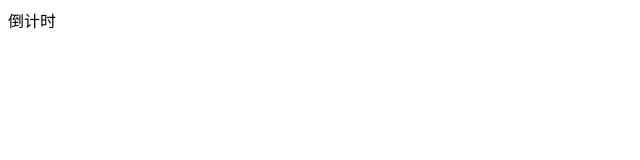
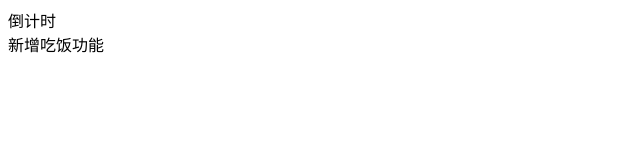
Before and after one commit to xiaoxiannvhaha/box5, a plain HTML site: page index.html in a window 1280 px wide. Shown: the whole page, without its empty margins (0-640 px from the left). Drawn offline with Linux system fonts and the light colour scheme.

Commit message:
第二次提交

```diff
--- a/index.html
+++ b/index.html
@@ -5,6 +5,9 @@
   <title>Title</title>
 </head>
 <body>
+
 <div>倒计时</div>
+<div>新增吃饭功能</div>
+
 </body>
 </html>
```
